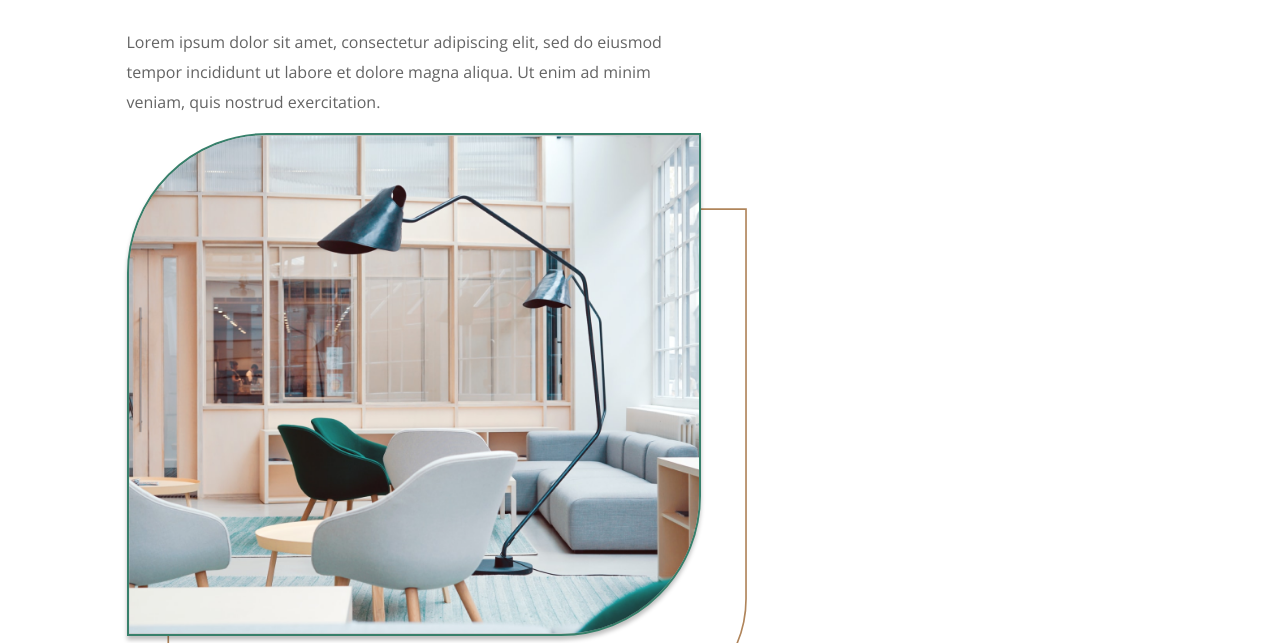
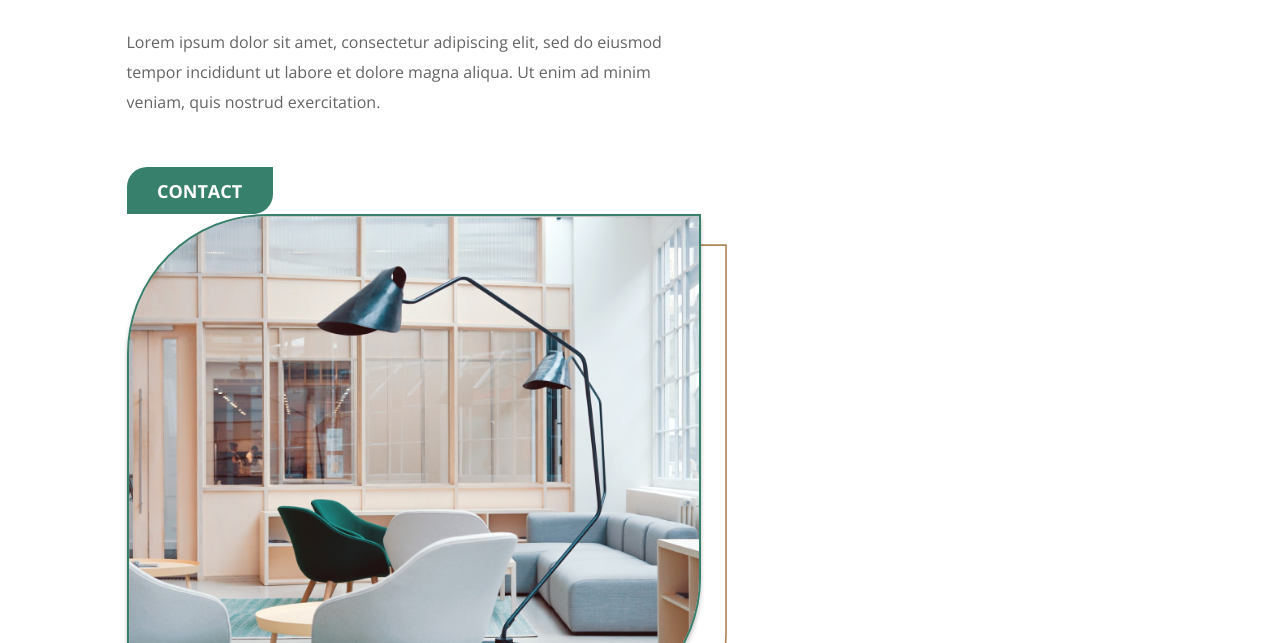
Before and after one commit to yuriikaplunivskyi/final_ssu_hw, a website: page src/index.html in a window 1280 px wide. Shown: the part 457-1100 px from the top of the page. Drawn offline with nearby package versions, Linux system fonts and the light colour scheme.

Commit message:
hero section

```diff
--- a/src/index.html
+++ b/src/index.html
@@ -40,6 +40,7 @@
                     <p class="hero__descr text_fz18">Lorem ipsum dolor sit amet, consectetur adipiscing elit, sed do eiusmod
                         tempor incididunt ut labore et dolore magna aliqua. Ut enim ad minim
                         veniam, quis nostrud exercitation.</p>
+                    <button class="hero_btn btn_green">CONTACT</button>
                 </div>
                 <div class="hero__item">
                     <img src="img/hero_exp_dsg.png" alt="design" class="hero__img"/>
--- a/src/sass/blocks/_hero.scss
+++ b/src/sass/blocks/_hero.scss
@@ -18,9 +18,9 @@
         &_bg{
             position: absolute;
             z-index: -1;
-            bottom: -75px;
+            bottom: -30px;
             /* border: 2px solid #B0855B; */
-            right: -50px;
+            right: -30px;
             max-width: 580px;
             max-height: 580px;
             /* border-radius: 140px 0px; */
@@ -37,4 +37,9 @@
     &__descr {
         line-height: rem(30);
     }
+    &_btn{
+        width: rem(146.23);
+        height: rem(47.36);
+        margin-top: rem(50);
+    }
 }
--- a/src/sass/style.scss
+++ b/src/sass/style.scss
@@ -24,6 +24,20 @@
     font-size: rem(20);
     line-height: rem(27);
     color: $grey-text-color;
+    }
+.btn_green {
+    border-radius: 20px 0px;
+    background-color: $green-main-color;
+    display: flex;
+    justify-content: center;
+    align-items: center;
+    font-family: 'Open Sans';
+    font-style: normal;
+    font-weight: 700;
+    font-size: rem(18);
+    line-height: rem(78);
+    color: #FFFFFF;
+    border: none;
 }
 @import 'blocks/footer';
 @import 'blocks/header';
```
Also changed, not shown: src/css/style.min.css, src/img/bg_dot.svg (added).
